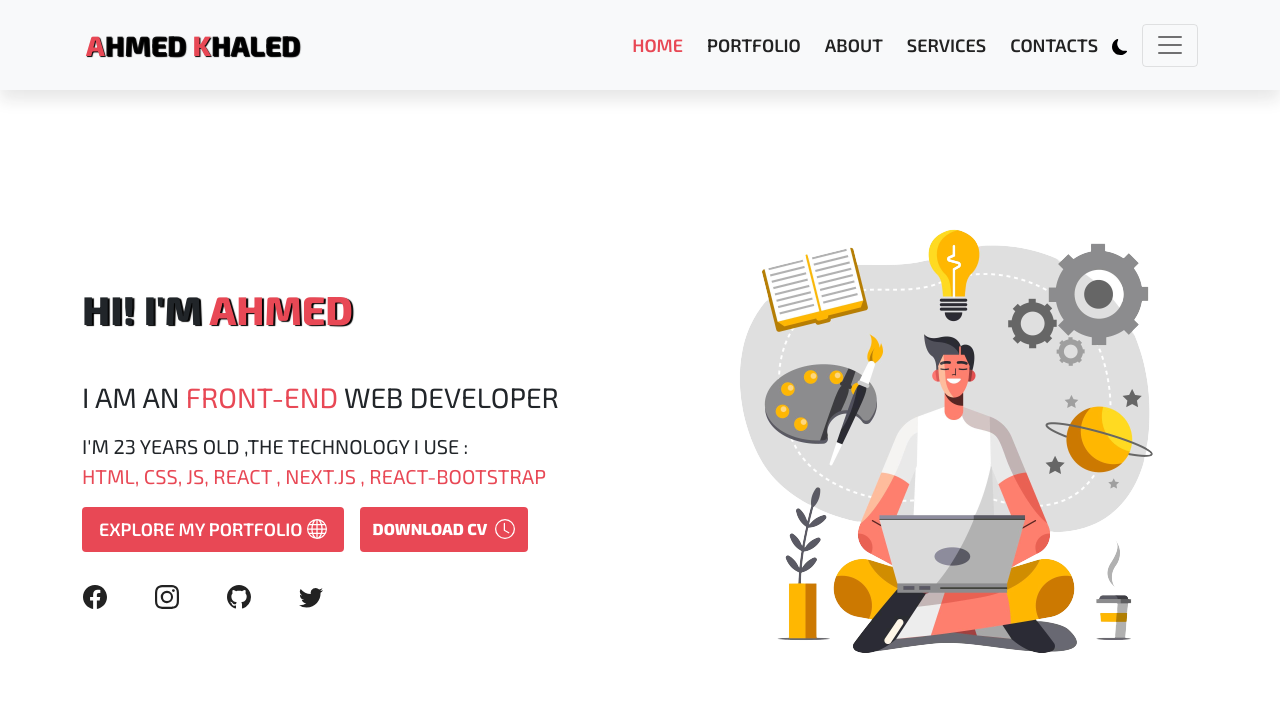
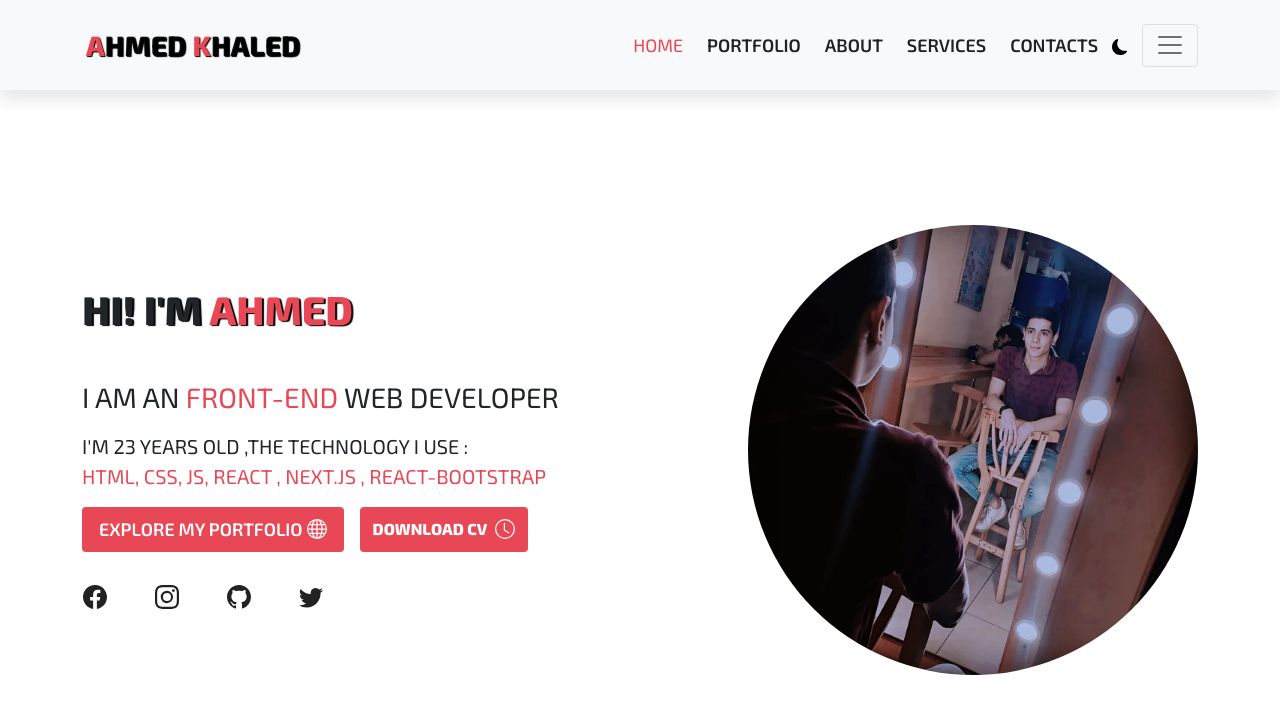
Before and after one commit to Ahmed-Khaled11/portfolio, a Next.js app: page / in a window 1280 px wide. Shown: the top 714 px of the page. Built offline with nearby package versions, Linux system fonts and the light colour scheme.

Commit message:
secound commit

```diff
--- a/components/About.js
+++ b/components/About.js
@@ -29,7 +29,6 @@ export default function About() {
             data-aos="zoom-in"
           >
             <h2 className="fw-bold text-uppercase">hi i'm ahmed khaled</h2>
-
             <h4 className="fw-bold text-uppercase">i'm 23 years old</h4>
             <ul className="text-capitalize p-2">
               <li>developed Front-End websites</li>
--- a/components/Header.js
+++ b/components/Header.js
@@ -10,7 +10,7 @@ import {
   Clock,
 } from "react-bootstrap-icons";
 import Image from "next/image";
-import header from '../public/images/header.webp'
+import header from '../public/images/about.jpg'
 import Link from "next/link";
 import Aos from 'aos'
   export default function Header() {
@@ -87,13 +87,14 @@ import Aos from 'aos'
                 </Nav.Link>
               </div>
             </div>
-            <div className="image fluid mt-3 mt-md-0">
+            <div className="image  mt-3 mt-md-0 mb-5 mb-md-0">
               <Image
                 src={header}
-                width="500"
-                height="500"
+                width="450"
+                height="450"
                 alt="header"
                 data-aos="fade-down"
+                className="fluid rounded-circle"
               />
             </div>
           </div>
--- a/components/Navbar.js
+++ b/components/Navbar.js
@@ -7,12 +7,17 @@ import Form from "react-bootstrap/Form";
 import Offcanvas from "react-bootstrap/Offcanvas";
 import { MoonFill, Search } from "react-bootstrap-icons";
 import Link from 'next/link'
-import { Container, Nav, Navbar } from "react-bootstrap";
+import { Container, Nav, Navbar, NavItem } from "react-bootstrap";
 const darkMode = (e) => {
   document.body.className === '' ? document.body.className = 'dark' : document.body.className = ""
 
 }
 export default function NavBar() {
+  const removeClassActive = (e) => {
+    const links = document.querySelectorAll(".navbar-nav a");
+    links.forEach((w) => w.classList.remove("active"));
+    e.target.classList.toggle('active')
+  }
   return (
     <>
       <Head>
@@ -28,7 +33,7 @@ export default function NavBar() {
             expand={expand}
             className="navbar py-3 "
           >
-            <Container className="jusify-content-betwwen ps-0">
+            <Container className="nav jusify-content-betwwen ps-0">
               <Link href="/">
                 <Nav.Link href="/">
                   <Navbar.Brand className="logo fs-3 fs-md-3 ">
@@ -38,27 +43,47 @@ export default function NavBar() {
               </Link>
               <Nav className="links d-flex flex-row text-uppercase">
                 <Link href="home">
-                  <Nav.Link className="active ms-4" href="home">
+                  <a
+                    className="ms-4 active"
+                    onClick={(e) => removeClassActive(e)}
+                    href="home"
+                  >
                     Home
-                  </Nav.Link>
+                  </a>
                 </Link>
                 <Link href="/portfolio">
-                  <Nav.Link className="ms-4" href="/portfolio">
+                  <Nav.Link
+                    className="ms-4"
+                    href="/portfolio"
+                    onClick={(e) => removeClassActive(e)}
+                  >
                     Portfolio
                   </Nav.Link>
                 </Link>
                 <Link href="about">
-                  <Nav.Link className="ms-4" href="about">
+                  <Nav.Link
+                    className="ms-4"
+                    href="about"
+                    onClick={(e) => removeClassActive(e)}
+                  >
                     About
                   </Nav.Link>
                 </Link>
                 <Link href="services">
-                  <Nav.Link className="ms-4" href="services">
+                  <Nav.Link
+                    className="ms-4"
+                    href="services"
+                    onClick={(e) => removeClassActive(e)}
+                  >
                     Services
                   </Nav.Link>
                 </Link>
                 <Link href="contacts">
-                  <Nav.Link className="ms-4" href="contacts">
+                  <Nav.Link
+                    className="ms-4"
+                    href="contacts"
+                    onClick={(e) => removeClassActive(e)}
+                  >
                     Contacts
                   </Nav.Link>
                 </Link>
@@ -104,11 +129,11 @@ export default function NavBar() {
                       <Nav.Link href="/portfolio">Portfolio</Nav.Link>
                     </Link>
                     <Link href="about">
-                      <Nav.Link href="about">
-                        About
-                      </Nav.Link>
+                      <Nav.Link href="about">About</Nav.Link>
                     </Link>
-                    <Nav.Link href="services">Services</Nav.Link>
+                    <Link href="services">
+                      <Nav.Link href="services">Services</Nav.Link>
+                    </Link>
                     <Nav.Link href="contacts">Contacts</Nav.Link>
                   </Nav>
                 </Offcanvas.Body>
--- a/styles/globals.css
+++ b/styles/globals.css
@@ -33,6 +33,9 @@ button{
   }
   .dark .nav-link{
   color: #fff !important;
+  }
+  .dark .links a{
+  color: #fff ;
   }
   .dark .dark{
   color: #fff;
@@ -112,8 +115,12 @@ color: #fff ;
   font-weight: 600;;
   letter-spacing: 1.6;
   }
+
   .links a{
   transition: 0.3s;
+  font-size: 18px;
+  display: flex;
+  align-items: center;
   }
   .navbar-nav a:hover{
   color: var(--main-color) !important;
@@ -122,7 +129,8 @@ color: #fff ;
   .navbar-nav a:hover{
   color: var(--main-color) !important;
   }
-  .links .active {
+  .nav .active,
+  .navbar-nav .active {
   color: var(--main-color) !important;
   }
   @media (max-width:991px) {
@@ -146,20 +154,42 @@ color: #fff ;
   /* header  */
   .header{
   background-color:var(--section-color)!important ;
-
   }
   header{
   height: calc(100vh - 75px);
+  }
+
+  header .image{
+  transition: 0.6s;
+  }
+  header :hover .image{
+    transform:scale(1.06) ;
+
   }
   header .text h1{
   font-weight: 700;
   text-shadow: 2px 1px 1px black;
   }
+  @media (max-width:380px) {
+  header img{
+  margin-top: 25px !important;
+  padding: 25px !important;
+  width: 250px !important;
+  height: 250px !important;
+  }
+  header{
+  height: calc(100vh + 81px );
+
+  }
+  }
   @media (max-width:767px) {
   header .image{
   margin-top: 10px;
-    width: 250px;
-    height: 250px;
+  width: 350px;
+  height: 350px;
+  }
+  header img{
+  padding: 20px !important ;
   }
   header .image>span{
   margin-top:15px !important;
```
Lines whose indentation alone changed are shown as unchanged.
